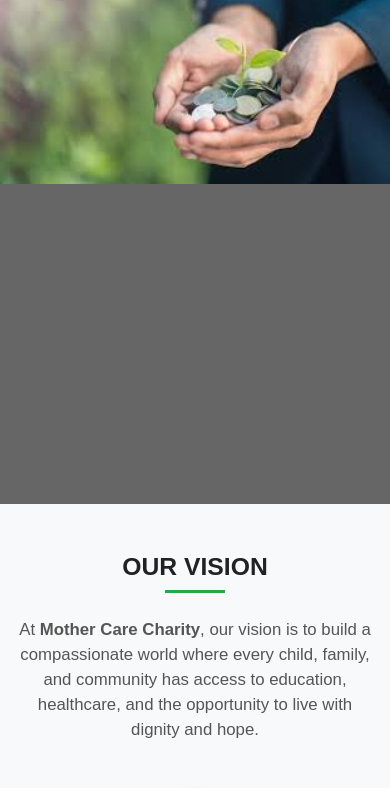
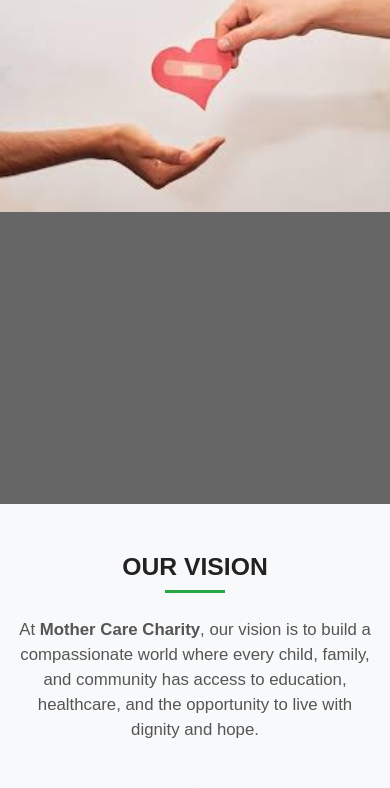
Before and after one commit to Tejaswini190/Mother-Care-Charity, a plain HTML site: page index.html in a window 390 px wide. Shown: the part 340-1128 px from the top of the page. Drawn offline with nearby package versions, Linux system fonts and the light colour scheme.

Commit message:
Add files via upload

```diff
--- a/style.css
+++ b/style.css
@@ -15,13 +15,13 @@ body {
 /* HEADER & NAVIGATION */
 header {
   height: 100vh;
-  background: url(./donation6.jpg) center center no-repeat;
+  background: url(./CHARITY.JPG) center center no-repeat;
   background-size: cover;  /* desktop lo full screen fill */
 }
 
 @media (max-width: 768px) {
   header {
-    background: url(./donation6.jpg) center cover no-repeat;
+    background: url(./CHARITY.JPG) center center no-repeat;
     background-size: contain;   /* mobile lo cut avvakunda */
     background-color: #666;
     }
```
